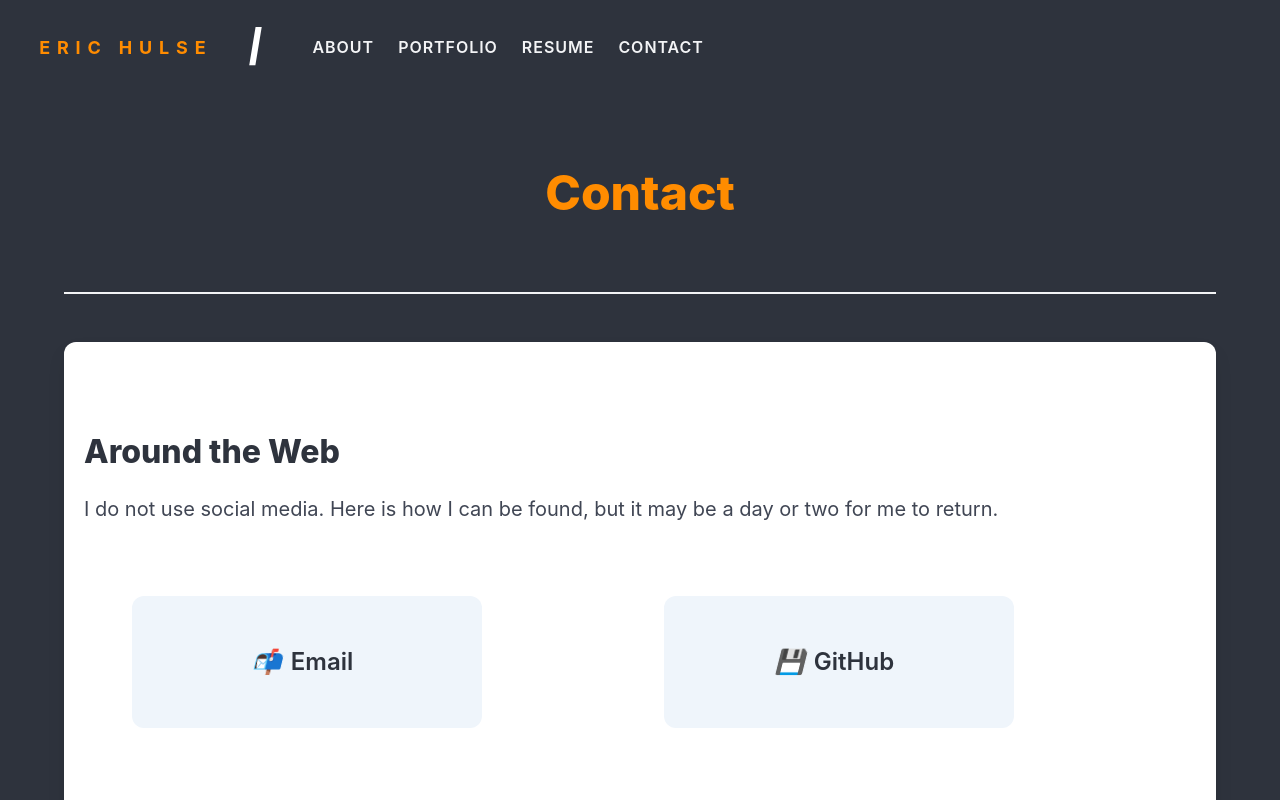
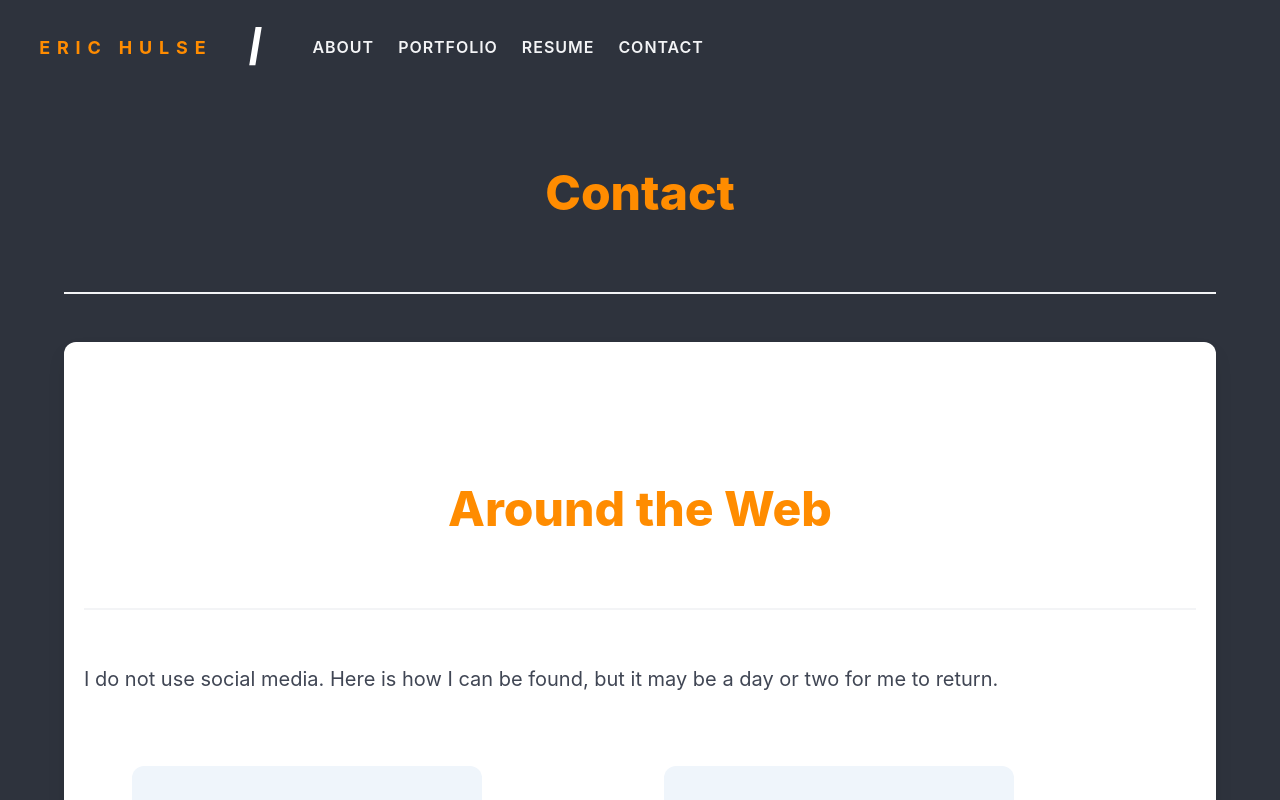
Before and after one commit to sempercuriosus/portfolio-v2, a React (Vite) app: page /contact in a window 1280 px wide. Shown: the top 800 px of the page. Built offline with nearby package versions, Linux system fonts and the light colour scheme.

Commit message:
added title and section ui components

```diff
--- a/src/components/ui/pageTitle.jsx
+++ b/src/components/ui/pageTitle.jsx
@@ -2,11 +2,15 @@
 
 function PageTitle(props) {
   return (
-    <div
-      id={props.id}
-      className='block'>
-      <h2 className='title is-3'>{props.title}</h2>
-    </div>
+    <>
+      <div
+        id={props.id}
+        className='section title is-1 block has-text-centered orangeify'>
+        {props.title}
+      </div>
+      <hr />
+      <br />
+    </>
   );
 }
 
```
Also changed, not shown: src/components/ui/sectionTitle.jsx (added, +18 -0 lines).
